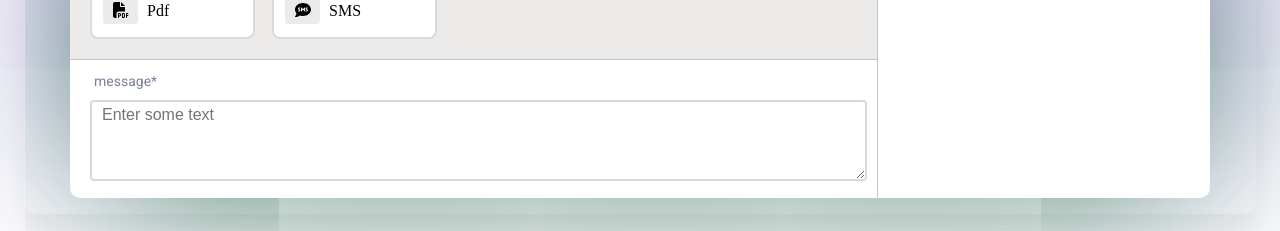
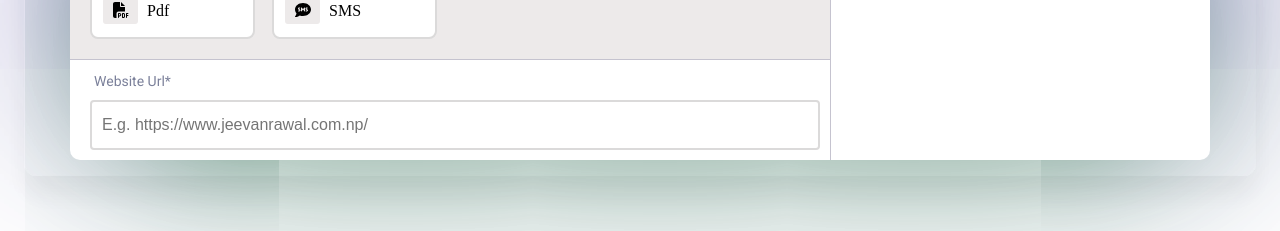
Before and after one commit to JEEVANRAWAL/QrCode-Generator-frontend, a Vue app: page / in a window 1280 px wide. Shown: the part 885-1116 px from the top of the page. Built offline with nearby package versions, Linux system fonts and the light colour scheme.

Commit message:
Text input and Url input added

```diff
--- a/src/components/InputComponent.vue
+++ b/src/components/InputComponent.vue
@@ -1,7 +1,14 @@
 <template>
   <div class="inputContainer">
-    <label class="input-label">message*</label>
-    <textarea v-model="EnteredData" name="text" id="text" cols="80" rows="3" placeholder="Enter some text"></textarea>
+    <div v-if="inputType === 'Text'">
+      <label class="input-label">message*</label>
+      <textarea v-model="EnteredData" class="input" id="text" cols="80" rows="3" placeholder="Enter some text"></textarea>
+    </div>
+
+    <div v-if="inputType === 'Url'">
+      <label class="input-label">Website Url*</label>
+      <input v-model="EnteredData" type="text" id="Url" class="input" placeholder="E.g. https://www.jeevanrawal.com.np/">
+    </div>
   </div>
 </template>
 
@@ -9,7 +16,17 @@
 import { ref, watch } from 'vue';
 
 const EnteredData= ref('')
-const emit= defineEmits(['emitEnteredData'])
+const emit= defineEmits(['emitEnteredData']);
+const props= defineProps({
+  inputType:{
+    type: String,
+    default: ()=>('Url')
+  }
+});
+
+watch(()=> props.inputType, ()=>{
+  EnteredData.value='';
+})
 
 watch(EnteredData, (newEnteredData)=>{
   // console.log(newEnteredData);
@@ -22,7 +39,8 @@ watch(EnteredData, (newEnteredData)=>{
     display: block;
 }
 
-#text{
+.input{
+  width: 100%;
   font-family:Arial, Helvetica, sans-serif;
   font-weight: 100;
   font-size: 16px;
@@ -32,7 +50,11 @@ watch(EnteredData, (newEnteredData)=>{
   transition: 0.5s;
 }
 
-#text:hover{
+.input:hover{
   border: 2px solid black;
 }
+
+#Url{
+  height: 50px;
+}
 </style>
--- a/src/components/QR-Container.vue
+++ b/src/components/QR-Container.vue
@@ -5,12 +5,12 @@
       <QRbutton @click="changeButtonStatus('Url')" :class="ActiveButton === 'Url' ? 'buttonActive' : ''" buttonName="Url" Icon="fa-solid fa-globe"/>
       <QRbutton @click="changeButtonStatus('WiFi')" :class="ActiveButton === 'WiFi' ? 'buttonActive' : ''" buttonName="Wi-Fi" Icon="fa-solid fa-wifi"/>
       <QRbutton @click="changeButtonStatus('Email')" :class="ActiveButton === 'Email' ? 'buttonActive' : ''" buttonName="Email" Icon="fa-solid fa-envelope"/>
-      <QRbutton @click="changeButtonStatus('pdf')" :class="ActiveButton === 'pdf' ? 'buttonActive' : ''" buttonName="Pdf" Icon="fa-solid fa-file-pdf"/>
+      <QRbutton @click="changeButtonStatus('Pdf')" :class="ActiveButton === 'Pdf' ? 'buttonActive' : ''" buttonName="Pdf" Icon="fa-solid fa-file-pdf"/>
       <QRbutton @click="changeButtonStatus('Sms')" :class="ActiveButton === 'Sms' ? 'buttonActive' : ''" buttonName="SMS" Icon="fa-solid fa-sms"/>
     </div>
     <div class="item item2">item 2</div>
     <div class="item item3">
-      <InputComponent @emitEnteredData="handleEmit"/>
+      <InputComponent  @emitEnteredData="handleEmit"/>
     </div>
   </div>
 </template>
@@ -20,16 +20,18 @@ import { ref, watch } from 'vue';
 import QRbutton from './button.vue';
 import InputComponent from './InputComponent.vue';
 
-const ActiveButton= ref(null)
+const ActiveButton= ref('Text')
 const InputData= ref('');
+const inputType= ref('');
 
 function handleEmit(data){
   InputData.value= data;
-  // console.log("log from parent: "+ InputData.value);
+  console.log("log from parent: "+ InputData.value);
 }
 
 function changeButtonStatus(ButtonName){
   ActiveButton.value= ActiveButton.value === ButtonName ? null : ButtonName
+  inputType.value= ButtonName;
 }
 
 </script>
```
